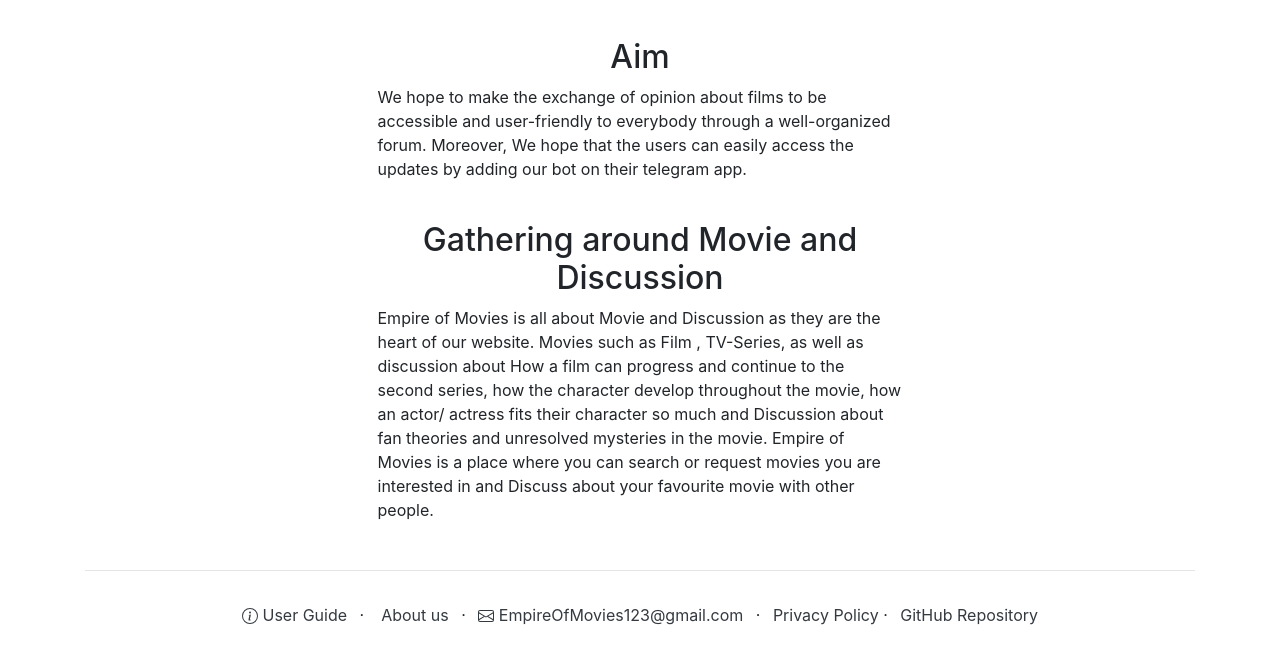
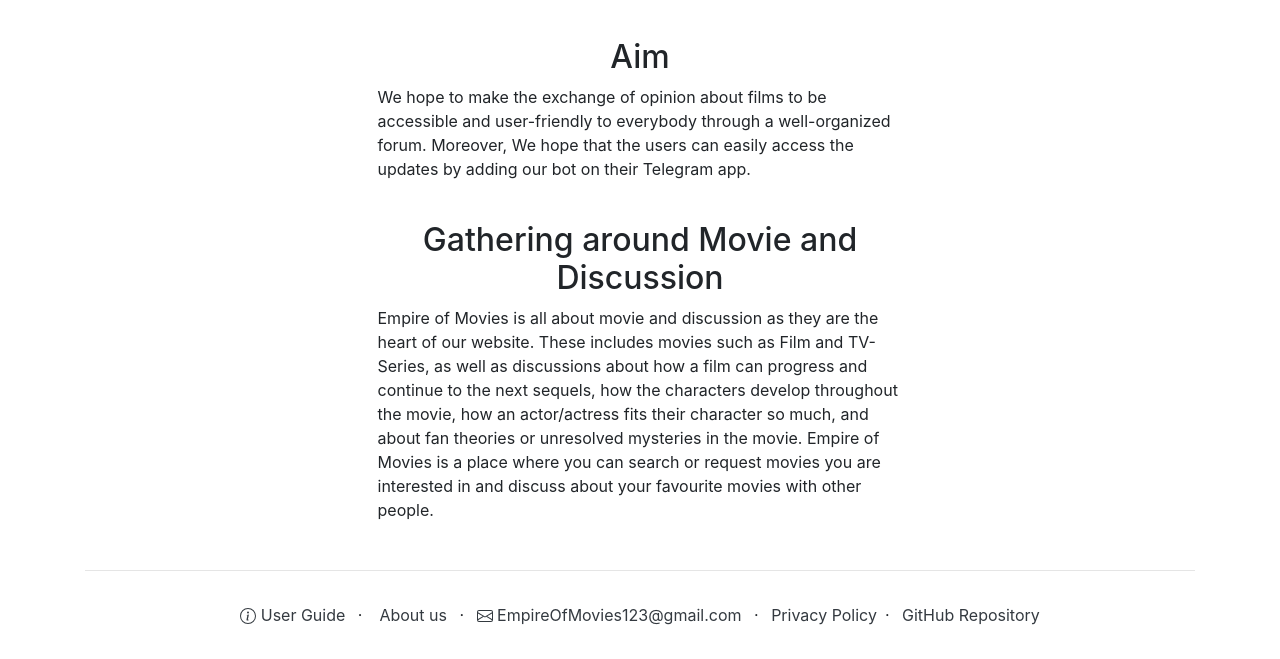
Before and after one commit to dhafinrazaq/Empire_of_Movies-deploy, a Django app: page /about_us/ in a window 1280 px wide. Shown: the part 224-883 px from the top of the page. Run offline with Django 3.2, Linux system fonts and the light colour scheme; data that the repository does not hold is empty; parts of the project's set-up code (start-up, migrations or seed data) failed here and were passed over; some libraries are stand-ins or nearby versions.

Commit message:
Edited About Us, and to be deployed to heroku

```diff
--- a/templates/about_us.html
+++ b/templates/about_us.html
@@ -9,13 +9,13 @@
             <br>
         <h2 class="text-center"> Aim </h2>
         <p >We hope to make the exchange of opinion about films to be accessible and user-friendly to everybody through a well-organized forum.
-           Moreover, We hope that the users can easily access the updates by adding our bot on their telegram app. </p>
+           Moreover, We hope that the users can easily access the updates by adding our bot on their Telegram app. </p>
         <br>
         <h2 class="text-center"> Gathering around Movie and Discussion</h2>
-        <p> Empire of Movies is all about Movie and Discussion as they are the heart of our website. Movies such as Film , TV-Series, as well as discussion about
-            How a film can progress and continue to the second series, how the character develop throughout the movie,
-            how an actor/ actress fits their character so much and Discussion about fan theories and unresolved mysteries in the movie.
+        <p> Empire of Movies is all about movie and discussion as they are the heart of our website. These includes movies such as Film and TV-Series, as well as discussions about
+            how a film can progress and continue to the next sequels, how the characters develop throughout the movie,
+            how an actor/actress fits their character so much, and about fan theories or unresolved mysteries in the movie.
             Empire of Movies is a place where you can search or request movies you are interested in and
-            Discuss about your favourite movie with other people. </p>
+            discuss about your favourite movies with other people. </p>
     </div>
 {% endblock content %}
--- a/templates/base.html
+++ b/templates/base.html
@@ -279,8 +279,8 @@
             <path fill-rule="evenodd" d="M0 4a2 2 0 0 1 2-2h12a2 2 0 0 1 2 2v8a2 2 0 0 1-2 2H2a2 2 0 0 1-2-2V4zm2-1a1 1 0 0 0-1 1v.217l7 4.2 7-4.2V4a1 1 0 0 0-1-1H2zm13 2.383l-4.758 2.855L15 11.114v-5.73zm-.034 6.878L9.271 8.82 8 9.583 6.728 8.82l-5.694 3.44A1 1 0 0 0 2 13h12a1 1 0 0 0 .966-.739zM1 11.114l4.758-2.876L1 5.383v5.73z"/>
           </svg> EmpireOfMovies123@gmail.com</a>
         </span>&ensp;&middot;&ensp;
-<span> <a class="text-dark" href="{% url 'privacy_policy'%}">Privacy Policy</a> </span> &middot;&ensp;
-<span> <a class="text-dark" href="https://github.com/dhafinrazaq/Empire_of_Movies-deploy">GitHub Repository</a> </span>
+<span><a class="text-dark" href="{% url 'privacy_policy'%}">Privacy Policy</a></span>&ensp;&middot;&ensp;
+<span><a class="text-dark" href="https://github.com/dhafinrazaq/Empire_of_Movies-deploy">GitHub Repository</a></span>
 
     </footer>
     </div>
--- a/users/views.py
+++ b/users/views.py
@@ -56,7 +56,7 @@
         context = super().get_context_data(**kwargs)
         User = get_user_model()
         context['user_view'] = User.objects.get(username=self.kwargs.get('username'))
-        context['discussions'] = Discussion.objects.filter(author=context['user_view'])
+        context['discussions'] = Discussion.objects.filter(author=context['user_view']).order_by("-date")
         return context
 
 class ProfileReviewView(LoginRequiredMixin, TemplateView):
@@ -67,7 +67,7 @@
         context = super().get_context_data(**kwargs)
         User = get_user_model()
         context['user_view'] = User.objects.get(username=self.kwargs.get('username'))
-        context['reviews'] = Review.objects.filter(author=context['user_view'])
+        context['reviews'] = Review.objects.filter(author=context['user_view']).order_by("-date")
         return context
 
 class ProfileCommentView(LoginRequiredMixin, TemplateView):
@@ -78,7 +78,7 @@
         context = super().get_context_data(**kwargs)
         User = get_user_model()
         context['user_view'] = User.objects.get(username=self.kwargs.get('username'))
-        context['comments'] = ThreadedComment.objects.filter(user_name=context['user_view'].username).filter(is_removed=False)
+        context['comments'] = ThreadedComment.objects.filter(user_name=context['user_view'].username).filter(is_removed=False).order_by("-submit_date")
         return context
 
 class TelegramDisconnectView(LoginRequiredMixin, View):
```
Also changed, not shown: Empire_of_Movies/settings.py (+14 -14 lines).
